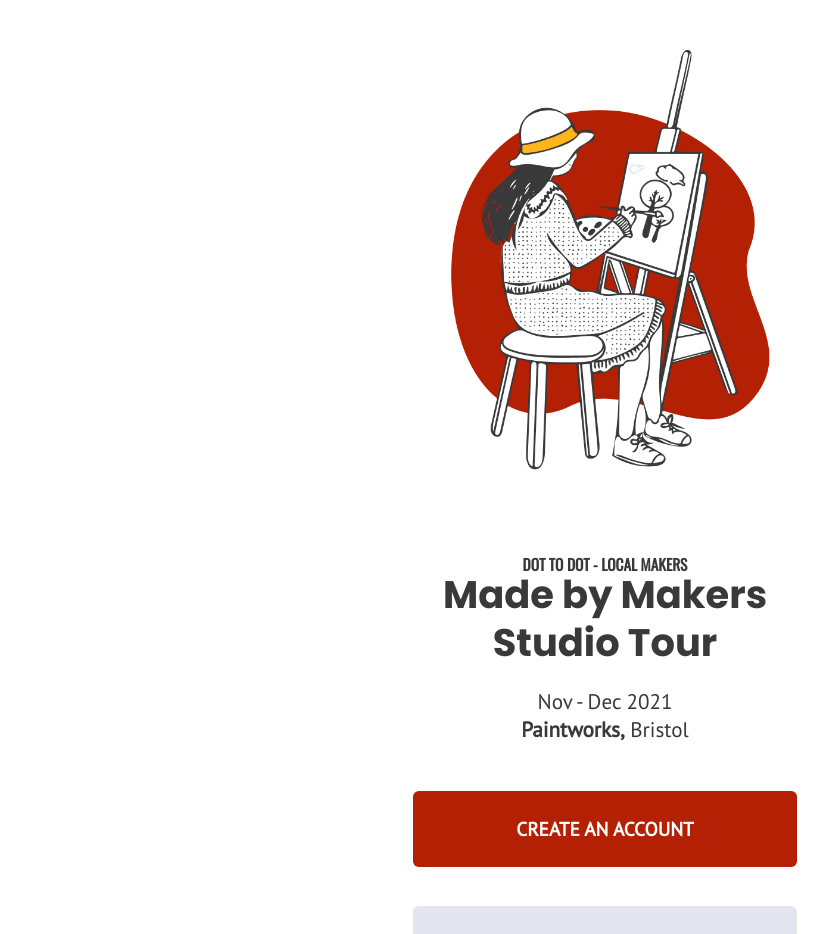
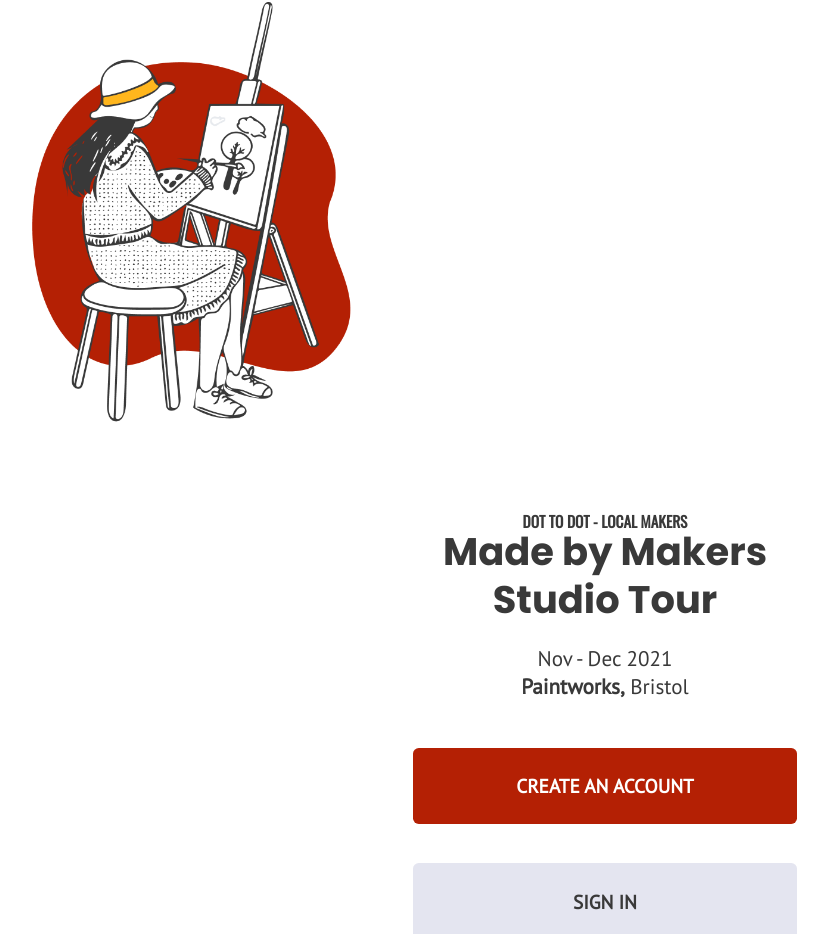
Before and after one commit to nology-tech/Union-Client-Project, a React (Vite) app: page / in a window 1280 px wide. Shown: the part 19-953 px from the top of the page, without its empty margins (35-863 px from the left). Built offline with nearby package versions, Linux system fonts and the light colour scheme.

Commit message:
corrected BEM, implemented kebab-casing where necessary and added useNaviagate function for buttons comonent

```diff
--- a/src/components/Button/Button.tsx
+++ b/src/components/Button/Button.tsx
@@ -5,7 +5,7 @@
   label: string;
   style?: CSSProperties;
   variant?: "secondary";
-  onClick?: MouseEventHandler<HTMLButtonElement>;
+  onClick: MouseEventHandler<HTMLButtonElement>;
 };
 
 const Button = ({ label, style, onClick, variant }: ButtonProps) => {
--- a/src/pages/SplashPage/SplashPage.scss
+++ b/src/pages/SplashPage/SplashPage.scss
@@ -1,29 +1,29 @@
 @use "../../styles/variables" as *;
 @import url("https://fonts.googleapis.com/css2?family=Oswald&display=swap");
 
-.splashPage {
+.splash-page {
   &__imageContainer {
     width: 100%;
     display: flex;
     justify-content: center;
     padding-top: 2.5rem;
+  }
 
-    img {
-      width: 23rem;
-    }
+  &__image {
+    width: 23rem;
   }
 
   .bold {
     font-weight: 700;
   }
 
-  &__textContainer {
+  &__text-container {
     display: flex;
     flex-direction: column;
     align-items: center;
     text-align: center;
 
-    &--line1 {
+    &--line-1 {
       font-family: "Oswald", sans-serif;
       font-weight: 700;
       font-size: 0.8rem;
@@ -31,7 +31,7 @@
       margin-top: 3rem;
     }
 
-    &--line2 {
+    &--line-2 {
       font-family: $modern-header;
       font-weight: 700;
       font-size: 2rem;
@@ -39,14 +39,14 @@
       margin-top: -0.2rem;
     }
 
-    &--line3 {
+    &--line-3 {
       font-family: $modern-content;
       padding-bottom: 2rem;
       display: block;
     }
   }
 
-  &__buttonsContainer {
+  &__buttons-container {
     display: flex;
     flex-direction: column;
     gap: 2rem;
--- a/src/pages/SplashPage/SplashPage.tsx
+++ b/src/pages/SplashPage/SplashPage.tsx
@@ -1,43 +1,50 @@
 import "./SplashPage.scss";
 import Button from "../../components/Button/Button";
-import paintingWoman from "../../images/paintingWoman.png";
-import { Link } from "react-router-dom";
+import painting from "../../images/painting-woman.png";
+import { useNavigate } from "react-router-dom";
 
 const SplashPage = () => {
+  const navigate = useNavigate();
+
+  const handleClickRegister = () => {
+    navigate("/register");
+  };
+
+  const handleClickLogin = () => {
+    navigate("/login");
+  };
+
   return (
-    <div className="splashPage">
-      <div className="splashPage__imageContainer">
-        <img src={paintingWoman} />
+    <div className="splash-page">
+      <div className="splash-page__image-container">
+        <img src={painting} className="splash-page__image" />
       </div>
-      <div className="splashPage__textContainer">
+      <div className="splash-page__text-container">
         <div>
-          <p className="splashPage__textContainer splashPage__textContainer--line1">
+          <p className="splash-page__text-container splash-page__text-container--line-1">
             DOT TO DOT - LOCAL MAKERS
           </p>
         </div>
         <div>
-          <p className="splashPage__textContainer splashPage__textContainer--line2">
+          <p className="splash-page__text-container splash-page__text-container--line-2">
             Made by Makers <br></br> Studio Tour
           </p>
         </div>
         <div>
-          <p className="splashPage__textContainer splashPage__textContainer--line3">
+          <p className="splash-page__text-container splash-page__text-container--line-3">
             Nov - Dec 2021 <br></br> <span className="bold">Paintworks,</span>{" "}
             Bristol
           </p>
         </div>
       </div>
-      <div
-        className="splashPage__buttonsContainer"
-        id="splashPage__buttonsContainerId"
-      >
-        <Link style={{ textDecoration: "none" }} to="/register">
-          <Button label="create an account" />
-        </Link>
+      <div className="splash-page__buttons-container">
+        <Button label="create an account" onClick={handleClickRegister} />
 
-        <Link style={{ textDecoration: "none" }} to="/login">
-          <Button label="sign in" variant="secondary" />
-        </Link>
+        <Button
+          label="sign in"
+          variant="secondary"
+          onClick={handleClickLogin}
+        />
       </div>
     </div>
   );
```
Also changed, not shown: src/images/painting-woman.png (renamed from src/images/paintingWoman.png).
